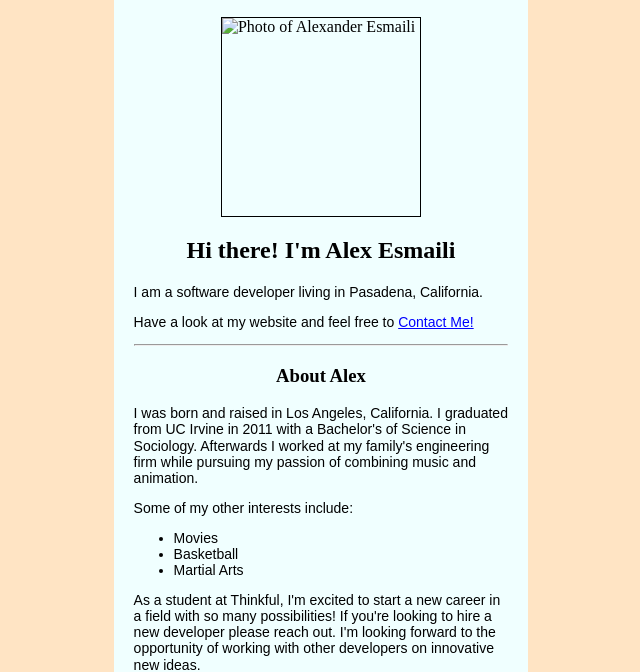
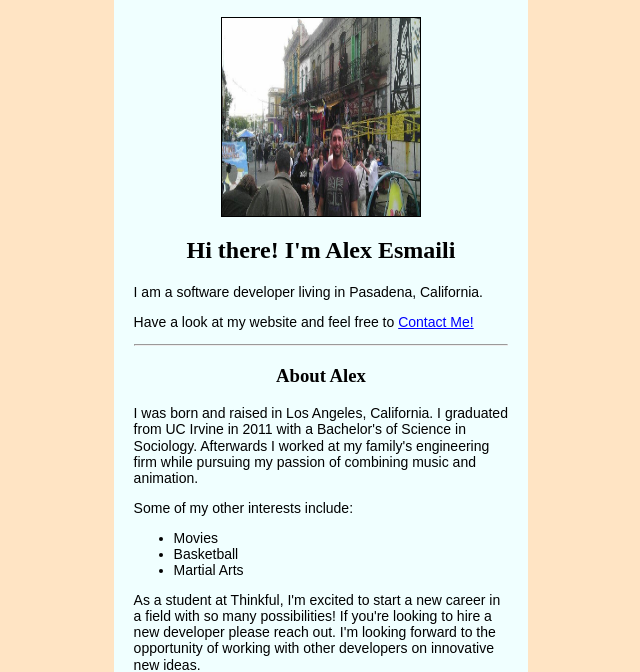
Before and after one commit to esmailia67/portfolio-webpage, a plain HTML site: page index.html in a window 1280 px wide. Shown: the part 153-825 px from the top of the page, without its empty margins (296-936 px from the left). Drawn offline with nearby package versions, Linux system fonts and the light colour scheme.

Commit message:
Update index.html

```diff
--- a/index.html
+++ b/index.html
@@ -14,7 +14,7 @@
       <p class="align-center">Software Developer</p>
     </header>
     <main>
-      <img src="folder path..." alt="Photo of Alexander Esmaili" />
+      <img src="portfolio-webpage/My Photo.jpg" alt="Photo of Alexander Esmaili" />
       <article>
         <h2 class="align-center">Hi there! I'm Alex Esmaili</h2>
         <p>I am a software developer living in Pasadena, California.</p>
```
